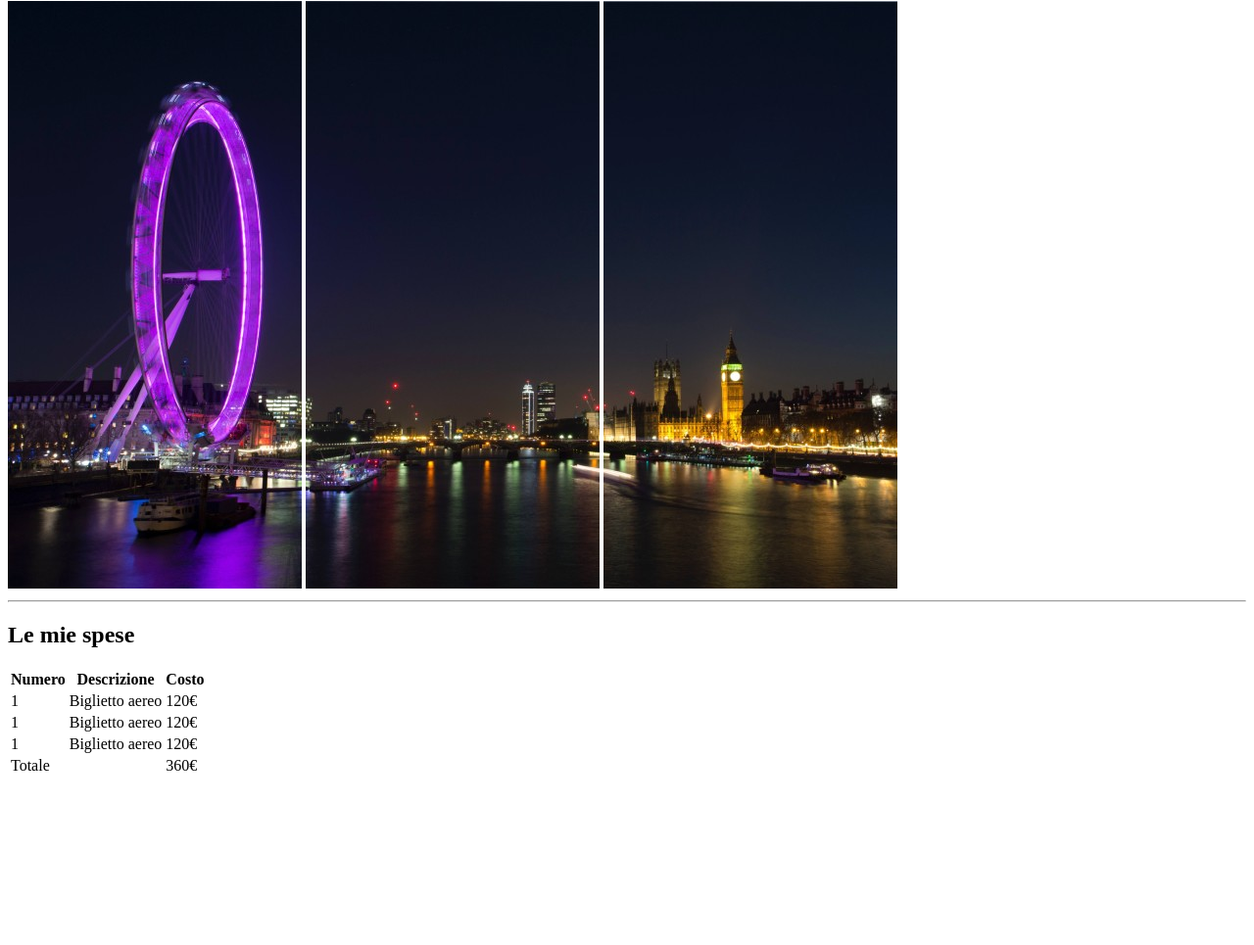
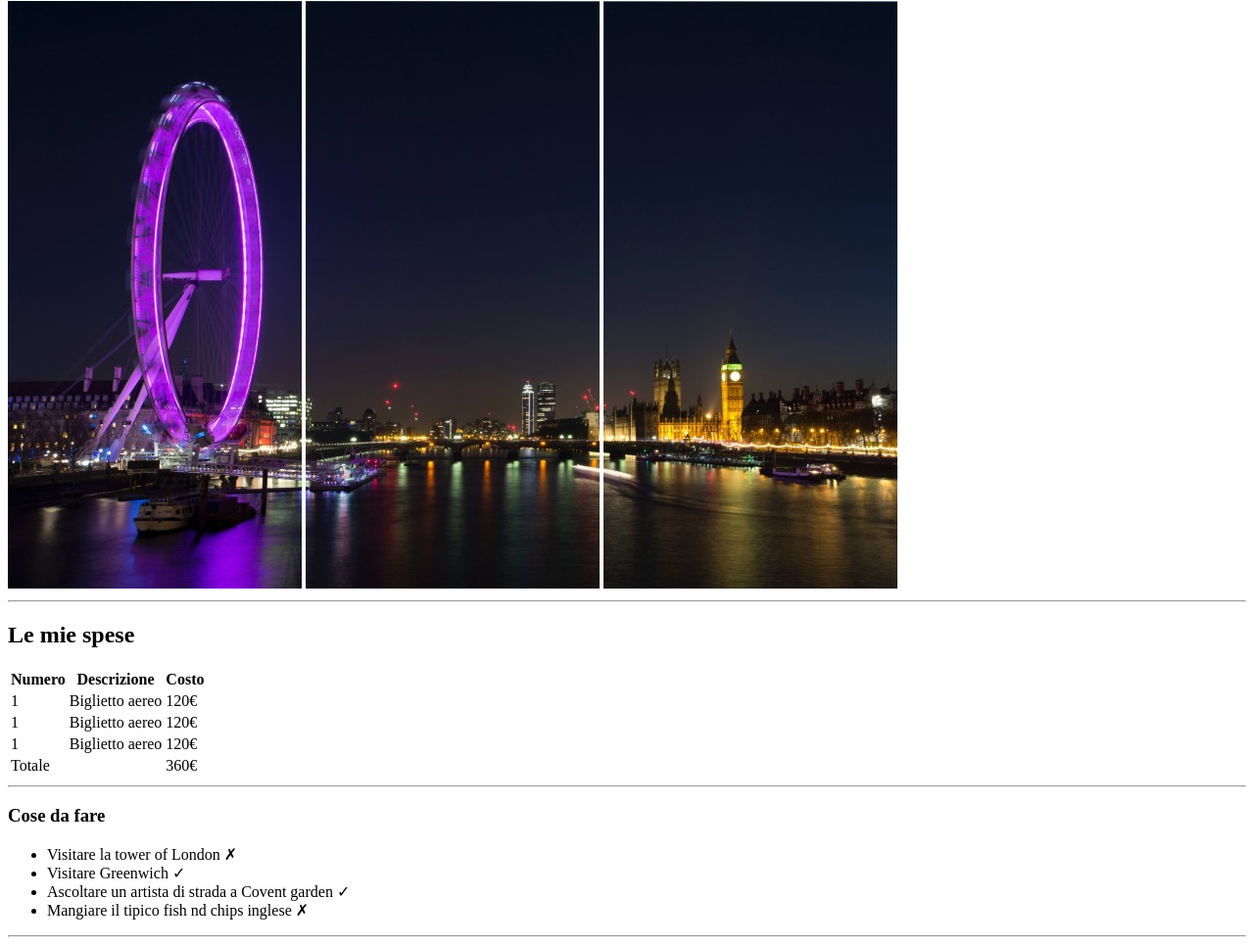
Before and after one commit to B3rn4z86/html-london-trip, a plain HTML site: page index.html in a window 1280 px wide. Shown: the part 79-1044 px from the top of the page at 98% size. Before the commit the page ends 881 px from the top, so only its background shows below. Drawn offline with Linux system fonts and the light colour scheme.

Commit message:
seconda sezione

```diff
--- a/index.html
+++ b/index.html
@@ -52,7 +52,20 @@
           </tr>
         </tfoot>
       </table>
+      <hr>
     </section>
+    <!-- sezione 2 -->
+    <section>
+      <h3>Cose da fare</h3>
+      <ul>
+        <li>Visitare la tower of London &cross;</li>
+        <li>Visitare Greenwich &check;</li>
+        <li>Ascoltare un artista di strada a Covent garden &check;</li>
+        <li>Mangiare il tipico fish nd chips inglese &cross;</li>
+      </ul>
+      <hr>
+    </section>
+
 
 
   </main>
```
